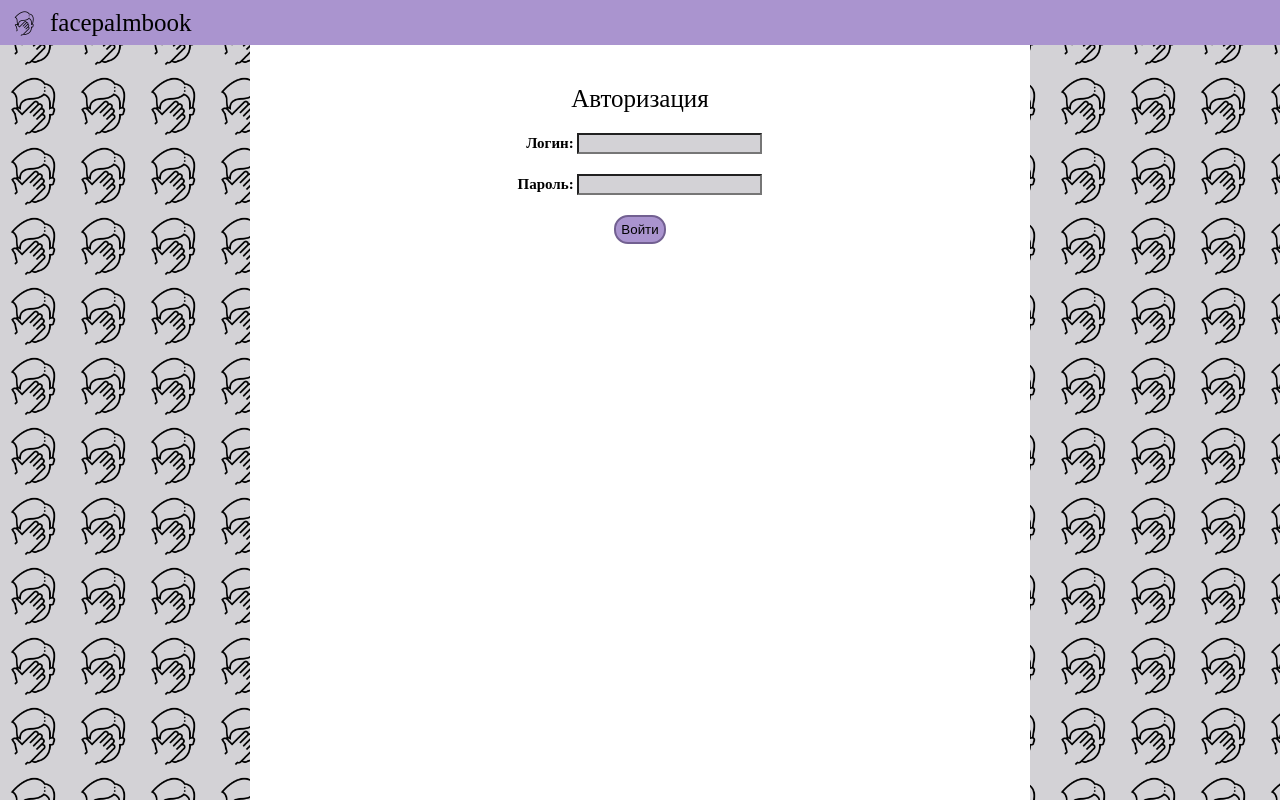
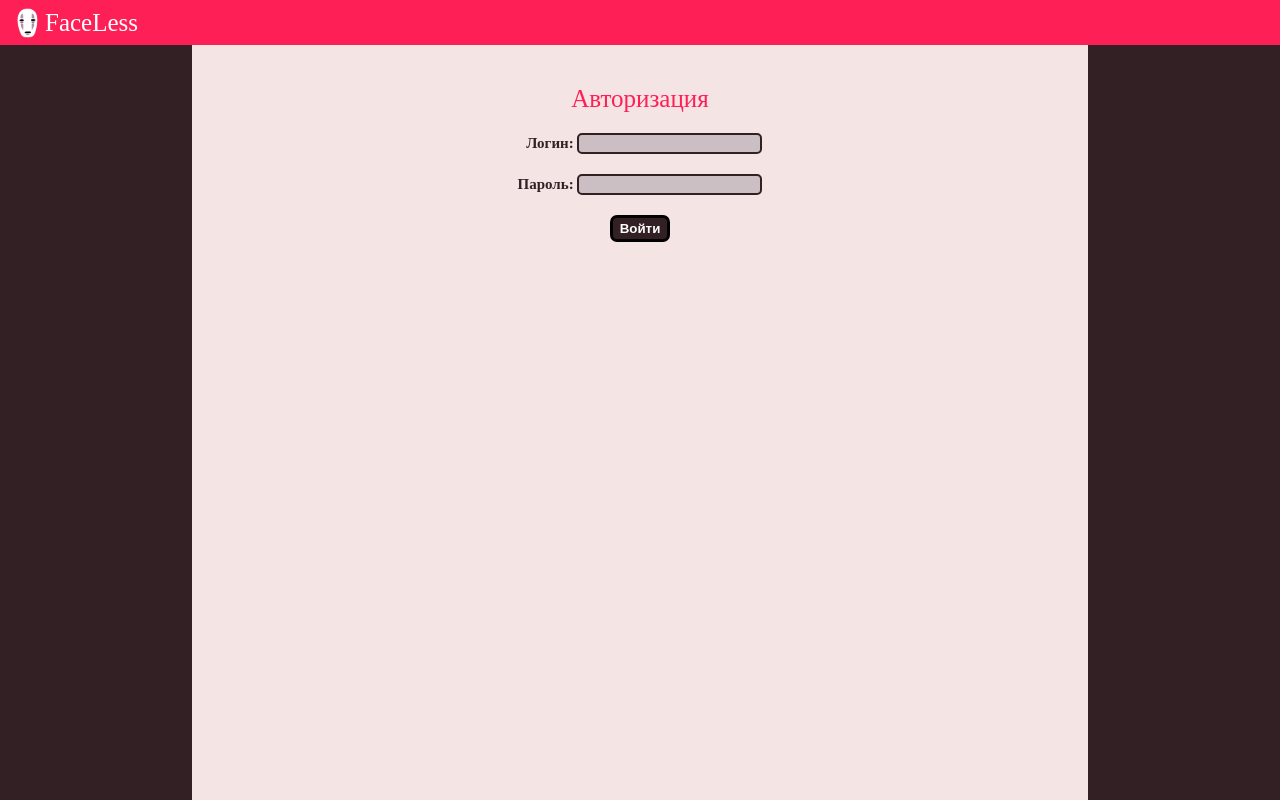
Before and after one commit to KsyDar/SocialNetwork, a Vue app: page /#/ in a window 1280 px wide. Built offline with nearby package versions, Linux system fonts and the light colour scheme.

Commit message:
styles are fixed

```diff
--- a/src/App.vue
+++ b/src/App.vue
@@ -1,7 +1,7 @@
 <template>
   <div class="header">
     <img class="header__icon" src="./components/icons/headerIcon.png" />
-    <h1 class="header__title">facepalmbook</h1>
+    <h1 class="header__title">FaceLess</h1>
   </div>
   <router-view></router-view>
 </template>
@@ -13,7 +13,7 @@
 
 <style>
 .header {
-  background: #aa94cf;
+  background: #ff1f57;
   margin: 0;
   height: 4.5rem;
   display: flex;
@@ -21,22 +21,21 @@
 }
 
 .header__icon {
-  width: 3rem;
+  width: 3.5rem;
   height: 3rem;
   margin-left: 1rem;
 }
 
 .header__title {
   margin: 0;
-  margin-left: 1rem;
-  color: #000;
+  color: #fff;
   font-size: 2.5rem;
   font-weight: 100;
 }
 
 .main-content {
-  background: #fff;
-  margin: 0 25rem;
+  background: #f5e4e4;
+  margin: 0 15%;
   min-height: calc(100vh - 4.5rem);
   padding: 1rem;
 }
--- a/src/components/AddFriendsModal.vue
+++ b/src/components/AddFriendsModal.vue
@@ -5,7 +5,7 @@
       <div class="search-form">
         <input type="text" class="modal__input" v-model="searchQuery" />
         <button
-          class="default-button button--search"
+          class="button-change button--search"
           @click="searching(searchQuery)"
         >
           Поиск
@@ -13,13 +13,13 @@
       </div>
       <div v-if="resultUser" class="results">
         Найдено: {{ resultUser.name }}
-        <button class="default-button button--add-friend" @click="addFriend">
+        <button class="button--add" @click="addFriend">
           Добавить
         </button>
       </div>
       <div v-else-if="resultUser === undefined" class="results">Пользователь не найден</div>
       <button
-        class="default-button button-change friends-modal__button"
+        class="negative-button friends-modal__button"
         @click="closeModal"
       >
         Закрыть
@@ -88,11 +88,6 @@
   padding: 1rem;
 }
 
-.button--add-friend {
-  border: solid 2px #8864c6;
-  color: #8864c6;
-}
-
 .friends-modal__button {
   display: block;
   margin: 1rem auto;
--- a/src/components/ToDoList.vue
+++ b/src/components/ToDoList.vue
@@ -11,16 +11,16 @@
           {{ toDo.title }}
         </label>
         <div class="to-do-list__item__buttons">
-          <button class="default-button button-change" @click="editToDo(toDo)">
+          <button class="button-change" @click="editToDo(toDo)">
             Изменить
           </button>
-          <button class="default-button to-do-list__button--delete" @click="deleteToDo(toDo)">
+          <button class="negative-button" @click="deleteToDo(toDo)">
             Удалить
           </button>
         </div>
       </li>
     </ol>
-    <button class="default-button button--add" @click="addToDo">Добавить</button>
+    <button class="button--add" @click="addToDo">Добавить</button>
   </div>
   <div v-else>Загрузка...</div>
   <ChangeToDoModal
@@ -94,7 +94,7 @@
 <style>
 .to-do-list-wrapper {
   margin-top: 4rem;
-  border: solid 3px #8864c6;
+  border: solid 3px #332025;
   border-radius: 10px;
 }
 
@@ -102,7 +102,7 @@
   margin: 1rem;
   font-size: 2rem;
   font-weight: 600;
-  color: #6e4fa3;
+  color: #ff1f57;
   text-align: center;
 }
 
--- a/src/components/ToDoModal.vue
+++ b/src/components/ToDoModal.vue
@@ -5,12 +5,12 @@
       <input type="text" class="modal__input" v-model="title" />
       <div class="modal__buttons">
         <button
-          class="default-button button-change"
+          class="button-change"
           @click="saveChanges"
         >
           Сохранить
         </button>
-        <button class="default-button" @click="cancelChange">Отмена</button>
+        <button class="negative-button" @click="cancelChange">Отмена</button>
       </div>
     </div>
   </div>
--- a/src/style.css
+++ b/src/style.css
@@ -13,49 +13,70 @@
 }
 
 body {
-    background: #6e6c794d;
-    background-image: url("./components/icons/headerIcon.png");
-    background-size: 7rem 7rem;
+    background: #332025;
 }
 
 a {
   font-weight: 600;
-  color: #6e4fa3;
+  color: #332025;
+}
+
+input, textarea {
+    border: solid 2px #332025;
+    border-radius: 5px;
+}
+
+input[type="text"]:focus {
+    border: solid 2px #ff1f57;
 }
 
 /* BUTTONS */
 
-.default-button {
+.button-change {
     padding: 3px 7px;
     border-radius: 7px;
+    margin-right: 2rem;
+    border: solid 3px #ff1f57;
+    background: #e5bfbf;
+    color: #332025;
     font-weight: 600;
 }
 
-.default-button:hover {
+.button-change:hover {
+    background: #a89b9b;
     cursor: pointer;
-    background: #00000059;
-}
-
-.button-change {
-    margin-right: 2rem;
-    border: solid 2px #8864c6;
-    background: #927dd2;
-    color: #fff;
-}
-
-.button-change:hover {
-    background: #60458f;
 }
 
 .button--add {
     display: block;
     margin: 2rem auto;
-    border: solid 2px #8864c6;
-    color: #8864c6;
+    padding: 3px 7px;
+    border: none;
+    border-radius: 7px;
+    background: #ff1f57;
+    color: #fff;
+    padding: 5px;
+    margin: 1rem auto;
+    font-weight: 600;
 }
 
 .button--add:hover {
-    background: #dac4eb;
+    background: #703e4bbf;
+    cursor: pointer;
+}
+
+.negative-button {
+    border-radius: 7px;
+    border: solid 3px #000;
+    padding: 3px 7px;
+    color: #fff;
+    background: #332025;
+    font-weight: 600;
+}
+
+.negative-button:hover {
+    cursor: pointer;
+    color: #837171;
 }
 
 /* MODALS */
@@ -70,7 +91,7 @@
 }
 
 .modal {
-    background-color: #fff;
+    background-color: #f5e4e4;
     width: 35rem;
     height: 25rem;
     margin: auto;
@@ -86,6 +107,7 @@
 
 .modal__title {
     margin: 1rem;
+    color: #332025;
 }
 
 .modal__input {
--- a/src/views/AuthPage.vue
+++ b/src/views/AuthPage.vue
@@ -3,45 +3,44 @@
     <div class="login-form">
       <h1 class="login-form__title">Авторизация</h1>
       <div class="login-form__item-wrapper">
-          <p v-if="!isAuthorised"
-          class="login-form__failed"
-          >
-          Неправильное имя пользователя или пароль</p>
+        <p v-if="!isAuthorised" class="login-form__failed">
+          Неправильное имя пользователя или пароль
+        </p>
         <label class="login-form__item">
           Логин:
-              <input type="text" class="login-form__input" v-model="userName"/>
+          <input type="text" class="login-form__input" v-model="userName" />
         </label>
         <label class="login-form__item">
           Пароль:
-                <input type="password" class="login-form__input" v-model="password"/>
+          <input type="password" class="login-form__input" v-model="password" />
         </label>
       </div>
-        <button class="login-form__button" @click="Login">Войти</button>
+      <button class="negative-button" @click="Login">Войти</button>
     </div>
   </div>
 </template>
 
 <script setup>
-import { useUserStore } from '../../platform/store/users/users';
-import { ref } from 'vue';
-import router from '../../platform/router';
+import { useUserStore } from "../../platform/store/users/users";
+import { ref } from "vue";
+import router from "../../platform/router";
 
-const userStore = useUserStore()
+const userStore = useUserStore();
 
-const userName = ref("")
-const password = ref("")
-const userId = ref("")
+const userName = ref("");
+const password = ref("");
+const userId = ref("");
 
-const isAuthorised = ref(true)
+const isAuthorised = ref(true);
 
 const Login = async () => {
-    userId.value = await userStore.login(userName.value, password.value)
+  userId.value = await userStore.login(userName.value, password.value);
   if (userId.value) {
-        router.push({ name: 'Home', params: { id: userId.value } })
+    router.push({ name: "Home", params: { id: userId.value } });
   } else {
-        isAuthorised.value = false
+    isAuthorised.value = false;
   }
-}
+};
 </script>
 
 <style>
@@ -57,6 +56,7 @@
   margin-top: 3rem;
   font-size: 2.5rem;
   font-weight: 400;
+  color: #ff1f57;
 }
 
 .login-form__item-wrapper {
@@ -64,6 +64,7 @@
   flex-direction: column;
   align-items: flex-end;
   margin-top: 2rem;
+  color: #332025;
 }
 
 .login-form__failed {
@@ -80,18 +81,4 @@
 .login-form__input {
   background: #6e6c794d;
 }
-
-.login-form__button {
-  border-radius: 14px;
-  padding: 5px;
-  color: #000;
-  border: solid 2px #726091;
-  background: #aa94cf;
-}
-
-.login-form__button:hover {
-    cursor: pointer;
-    border: solid 2px #413654;
-    background: #776595;
-}
 </style>
--- a/src/views/userPage/ChangeProfile.vue
+++ b/src/views/userPage/ChangeProfile.vue
@@ -1,6 +1,6 @@
 <template>
   <div class="main-content">
-    <h1>Редактирование профиля...</h1>
+    <h1 class="change-profile__title">Редактирование профиля...</h1>
     <div class="change-profile-wrapper">
       <label class="change-profile__item"
         >Логин:<input
@@ -41,8 +41,8 @@
       </label>
     </div>
     <div class="change-profile__buttons">
-      <button class="default-button button-change" @click="saveProfileChanges">Сохранить</button>
-      <button class="default-button" @click="backToHome">Назад</button>
+      <button class="button-change" @click="saveProfileChanges">Сохранить</button>
+      <button class="negative-button" @click="backToHome">Назад</button>
     </div>
   </div>
 </template>
@@ -74,6 +74,10 @@
 </script>
 
 <style>
+.change-profile__title {
+  color: #ff1f57;
+}
+
 .change-profile-wrapper {
   display: flex;
   flex-direction: column;
@@ -87,11 +91,11 @@
   justify-content: space-between;
   font-size: 1.5rem;
   font-weight: 600;
-  color: #6e4fa3;
+  color: #332025;
 }
 
 .change-profile__input {
-  width: 32rem;
+  width: 85%;
 }
 
 .input-textarea {
--- a/src/views/userPage/FriendList.vue
+++ b/src/views/userPage/FriendList.vue
@@ -1,6 +1,6 @@
 <template>
   <div class="main-content">
-    <h1>Список друзей</h1>
+    <h1 class="friend-list__title">Список друзей</h1>
     <div class="friend-list-wrapper">
       <ul class="friend-list">
         <li
@@ -9,20 +9,20 @@
           :key="friend.id"
         >
           {{ friend.name }}
-          <button class="default-button" @click="deleteFriend(friend)">
+          <button class="button-change friend-list__button" @click="deleteFriend(friend)">
             Удалить
           </button>
         </li>
       </ul>
       <div class="friend-list__buttons">
-        <button class="default-button button-change" @click="backToHome">
-          Назад
-        </button>
         <button
-          class="default-button friend-list__button button--add"
+          class="button--add friend-list__button"
           @click="openModal"
         >
           Добавить
+        </button>
+        <button class="negative-button" @click="backToHome">
+          Назад
         </button>
       </div>
     </div>
@@ -70,6 +70,10 @@
   font-size: 1.5rem;
 }
 
+.friend-list__title {
+  color: #ff1f57;
+}
+
 .friend-list__item {
   display: flex;
   align-items: center;
```
Also changed, not shown: src/views/userPage/Home.vue (+22 -12 lines), src/components/icons/headerIcon.png. Lines whose indentation alone changed are shown as unchanged.
